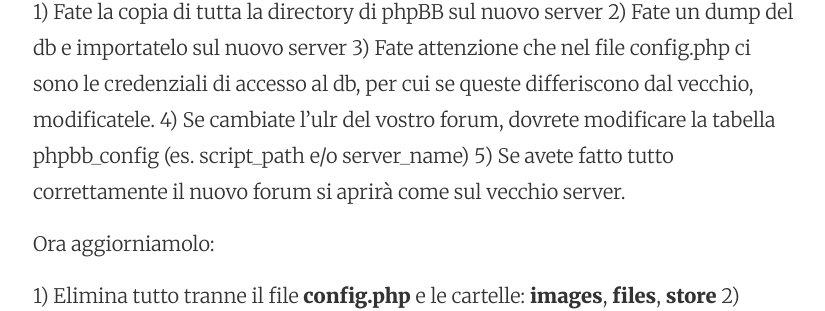
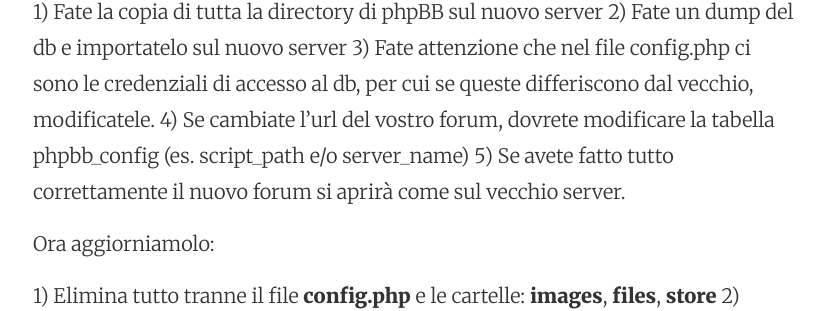
Before and after one commit to marste/Blog, a Jekyll site: the page built from _posts/2013-11-26-aggiornare-phpbb-migrare-dati-server.md, in a window 1280 px wide. Shown: the part 1256-1567 px from the top of the page, without its empty margins (223-1048 px from the left). Built offline with Jekyll 4.4.1, drawn with Linux system fonts in a browser that asks for light colours; nearby versions of some CDN libraries; Markdown is read by kramdown in place of the engine named in the settings; comment, search, counter and statistics services are not loaded.

Commit message:
Update 2013-11-26-aggiornare-phpbb-migrare-dati-server.md

```diff
--- a/_posts/2013-11-26-aggiornare-phpbb-migrare-dati-server.md
+++ b/_posts/2013-11-26-aggiornare-phpbb-migrare-dati-server.md
@@ -41,7 +41,7 @@
 1) Fate la copia di tutta la directory di phpBB sul nuovo server
 2) Fate un dump del db e importatelo sul nuovo server
 3) Fate attenzione che nel file config.php ci sono le credenziali di accesso al db, per cui se queste differiscono dal vecchio, modificatele.
-4) Se cambiate l’ulr del vostro forum, dovrete modificare la tabella phpbb_config (es. script_path e/o server_name)
+4) Se cambiate l’url del vostro forum, dovrete modificare la tabella phpbb_config (es. script_path e/o server_name)
 5) Se avete fatto tutto correttamente il nuovo forum si aprirà come sul vecchio server.
 
 Ora aggiorniamolo:
```
